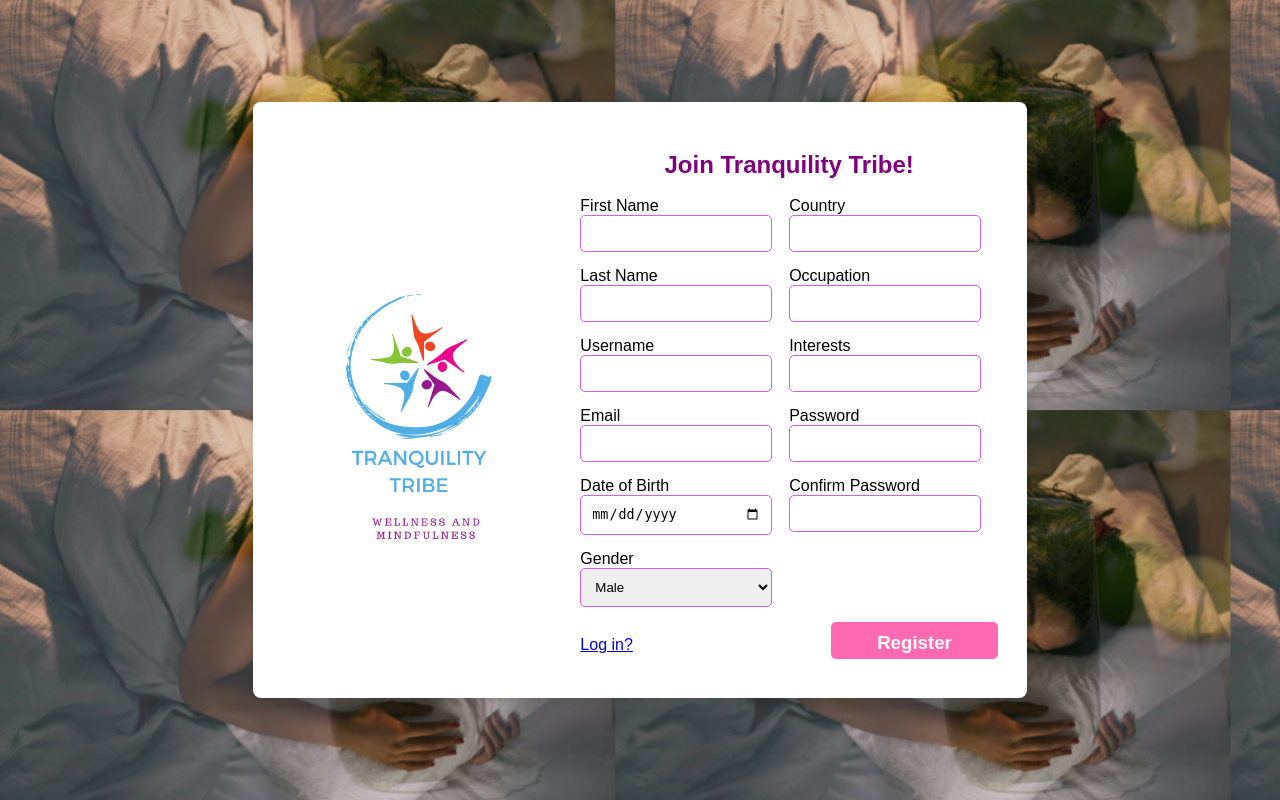
After one commit to PapaYaw-Boampong/Tranquility-Tribe-Team-Project, a PHP site: page /view/register_view.php in a window 1280 px wide. The commit adds this page. Run offline with PHP 8.4, Linux system fonts and the light colour scheme.

Commit message:
register-update

```diff
--- a/css/registerCSS.css
+++ b/css/registerCSS.css
@@ -7,7 +7,7 @@ body {
     align-items: center;
     height: 100vh;
     background-color: #f0f0f0;
-    animation: changeBackground 10s infinite; /* Apply the animation */
+    animation: changeBackground 18s infinite; /* Apply the animation */
 }
 
 .container {
@@ -19,8 +19,8 @@ body {
     box-shadow: 0 0 10px rgba(0, 0, 0, 0.1);
     overflow: hidden;
     width: 80%;
-    max-width: 600px;
-    padding: 20px; /* Add padding to create space around the items */
+    max-width: 740px;
+    padding: 17px; /* Add padding to create space around the items */
 }
 
 .image {
@@ -34,41 +34,67 @@ body {
 }
 
 .form {
-    flex: 1;
-    padding: 20px;
+    flex: 1.4;
+    padding: 12px;
     position: relative;
 }
 
+.form-content{
+    display: flex;
+    justify-content: space-between;
+}
+
+
 .form h2 {
-    margin-bottom: 20px;
+    margin-bottom: 18px;
     text-align: center;
     color: #800080; /* Purple header text */
 }
 
 .form input[type="email"],
 .form input[type="text"],
-.form input[type="password"] {
-    width: 100%;
+.form input[type="password"],
+.form input[type="date"],
+.form select[name="gender"] {
+    width: 92%;
     padding: 10px;
     margin-bottom: 15px;
-    border: 1px solid #ffa500; /* Orange border */
+    border: 1px solid #d65deb; /* Orange border */
     border-radius: 5px;
     box-sizing: border-box;
 }
 
-.form input[type="submit"] {
-    width: 100%;
+.form button[type="submit"] {
+    width: 40%;
     padding: 10px;
     border: none;
     border-radius: 5px;
     background-color: #ff69b4; /* Pink button background */
     color: #fff;
+    font-weight: bold;
+    font-size: 14pt;
     cursor: pointer;
     margin-bottom: 10px;
+
+    height: 37px;
+
 }
 
-.form input[type="submit"]:hover {
-    background-color: #0000ff; /* Blue button background on hover */
+.form .reg-other{
+    display: flex;
+    justify-content: space-between;
+    flex-direction: column;
+
+}
+
+.to-login{
+    display: flex;
+    align-items: center;
+}
+
+
+.form button[type="submit"]:hover {
+    background-color: #363678; /* Blue button background on hover */
 }
 
 .form .forgot-password {
@@ -77,8 +103,21 @@ body {
 }
 
 .form .forgot-password a {
-    color: #0000ff; /* Blue link color */
+    color:  #363678; /* Blue link color */
     text-decoration: none;
+}
+
+.register-actions{
+    display: flex;
+    justify-content:
+    space-between;
+}
+.first-col{
+    flex: 1;
+}
+
+.second-col{
+    flex: 1;
 }
 
 @keyframes changeBackground {
--- a/view/register.htm
+++ b/view/register.htm
@@ -56,7 +56,8 @@
                 <label for="confirmPassword">Confirm Password</label>
                 <input type="password" id="confirmPassword" name="confirmPassword" required>
 
-                <input type="submit" value="Sign Up">
+                <button type = "submit" id="signup-btn" value="Sign Up"></button>> </button>
+
             </form>
         </div>
     </div>
--- /dev/null
+++ b/view/register_view.php
@@ -0,0 +1,106 @@
+<!DOCTYPE html>
+<html lang="en">
+
+<head>
+    <meta charset="UTF-8">
+    <meta name="viewport" content="width=device-width, initial-scale=1.0">
+    <link rel="stylesheet" href="../css/registerCSS.css">
+    <title>Account Registration</title>
+</head>
+
+<body>
+
+    <div class="container">
+        <div class="image">
+            <img src="../assets/team photos/Team Logo 2.png" alt="Tranquility Tribe Logo">
+        </div>
+        <div class="form">
+            <h2>Join Tranquility Tribe!</h2>
+            <form action="../actions/register_user_action.php" method="post" id="registerForm">
+
+                <div class="form-content">
+
+                    <div class="first-col">
+                        <label for="fname">First Name</label>
+                        <input type="text" id="fname" name="fname" required>
+
+                        <label for="lname">Last Name</label>
+                        <input type="text" id="lname" name="lname" required>
+
+                        <label for="username">Username</label>
+                        <input type="text" id="username" name="username" required>
+
+                        <label for="email">Email</label>
+                        <input type="email" id="email" name="email" required>
+                        <div class="reg-other">
+                        <label for="dob">Date of Birth</label>
+                        <input type="date" id="dob" name="dob" required>
+                        </div>
+                        <div class="reg-other">
+                            <label for="gender">Gender</label>
+                            <select id="gender" name="gender" required>
+                                <option value="male">Male</option>
+                                <option value="female">Female</option>
+                                <option value="other">Other</option>
+                            </select>
+                        </div>
+
+                    </div>
+
+                    <div class="second-col">
+                        <label for="country">Country</label>
+                        <input type="text" id="country" name="country" required>
+
+                        <label for="occupation">Occupation</label>
+                        <input type="text" id="occupation" name="occupation" required>
+
+                        <label for="interests">Interests</label>
+                        <input type="text" id="interests" name="interests" required>
+
+                        <label for="password">Password</label>
+                        <input type="password" id="password" name="password" required>
+
+                        <label for="confirmPassword">Confirm Password</label>
+                        <input type="password" id="confirmPassword" name="confirmPassword" required>
+
+
+                    </div>
+                </div>
+
+                <div class="register-actions">
+                    <div class="to-login">
+                        <a href="#" id="to-login-link">Log in?</a>
+                    </div>
+
+                    <button type="submit" > Register </button>
+                </div>
+
+
+            </form>
+        </div>
+    </div>
+
+    <script>
+        document.getElementById("registerForm").addEventListener("submit", function(event) {
+            event.preventDefault(); // Prevent the default form submission
+
+            // Get form field values
+            var fullname = document.getElementById("fullname").value;
+            var username = document.getElementById("username").value;
+            var email = document.getElementById("email").value;
+            var password = document.getElementById("password").value;
+            var confirmPassword = document.getElementById("confirmPassword").value;
+            var country = document.getElementById("country").value;
+            var gender = document.getElementById("gender").value;
+            var dob = document.getElementById("dob").value;
+            var occupation = document.getElementById("occupation").value;
+            var interests = document.getElementById("interests").value;
+
+            // If everything is valid, you can proceed with form submission
+            this.submit();
+        });
+    </script>
+
+</body>
+
+</html>
```
Also changed, not shown: actions/login_user_action.php (added, +48 -0 lines), actions/register_user_action.php (added, +62 -0 lines), db/TT2025.sql (+13 -0 lines), login/loginTest_view.php (added, +61 -0 lines), settings/connection.php (added, +33 -0 lines), settings/core.php (added, +25 -0 lines), 1 other file.
